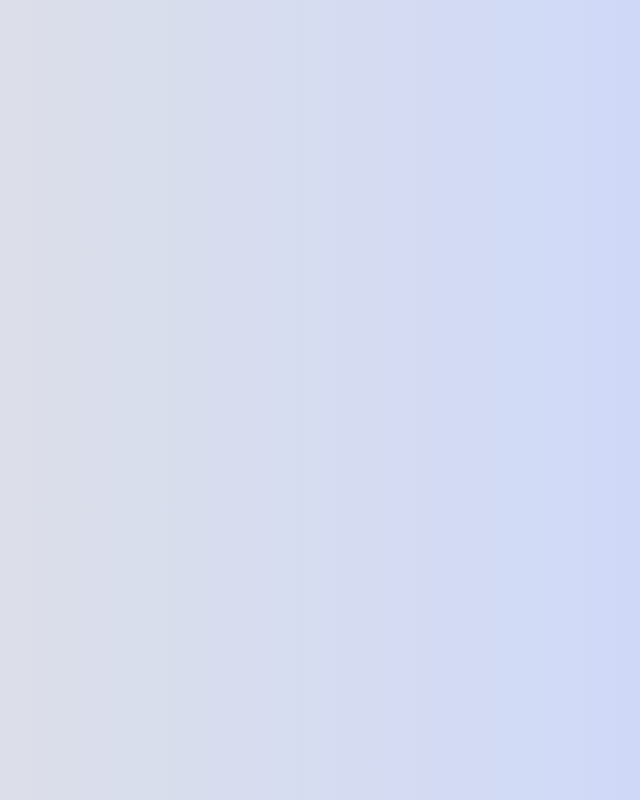
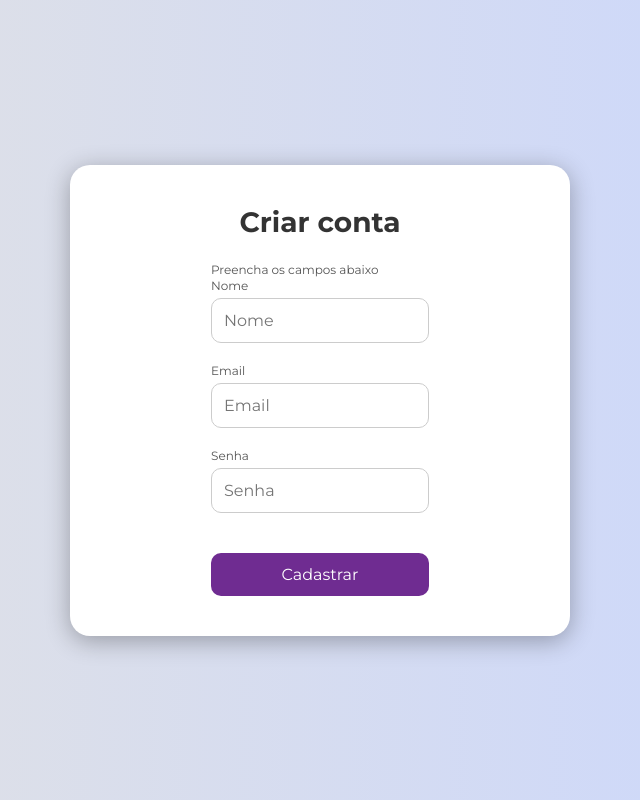
Before and after one commit to MxaYa/SIGEPS, a React (Vite) app in the folder Implementação/Front-end/: page /Tela2 in a window 1280 px wide. Before the commit this address had no page. Shown: the whole page, without its empty margins (320-960 px from the left). Built offline with nearby package versions, Linux system fonts and the light colour scheme.

Commit message:
Terminei o front

```diff
--- a/Implementação/Front-end/src/App.jsx
+++ b/Implementação/Front-end/src/App.jsx
@@ -2,14 +2,14 @@
 import React from 'react';
 import { BrowserRouter as Router, Routes, Route } from 'react-router-dom';
 import Login from './components/Login'; // Importando o componente de Login
-import Login2 from './components/Login2'; // Importando a nova página de Login2
+import Tela2 from './components/Tela2'; // Importando a nova página de Login2
 
 function App() {
   return (
     <Router>
       <Routes>
         <Route path="/" element={<Login />} /> {/* Renderizando o componente de Login na rota raiz */}
-        <Route path="/" element={<Login2 />} /> {/* Renderizando o componente Login2 na rota /login2 */}
+      <Route path="/Tela2" element={<Tela2 />} /> {/* Renderizando o componente Login2 na rota /login2 */}
       </Routes>
     </Router>
   );
--- a/Implementação/Front-end/src/components/Login.css
+++ b/Implementação/Front-end/src/components/Login.css
@@ -1,4 +1,4 @@
-
+@import url('https://fonts.googleapis.com/css2?family=Montserrat:wght@300;400;500;600;700&display=swap');
 
 *{
     margin: 0;
--- a/Implementação/Front-end/src/components/Login.jsx
+++ b/Implementação/Front-end/src/components/Login.jsx
@@ -1,62 +1,59 @@
 import React from 'react';
-import './Login.css'; // Certifique-se de ter esse arquivo CSS disponível
+import './Login.css'; // Certifique-se de ter o CSS adequado
 import { useNavigate } from 'react-router-dom';
-
-
 
 const Login = () => {
   const navigate = useNavigate();
+  const entrar = (e) => {
+    e.preventDefault(); // Prevenir o comportamento padrão do formulário
+    navigate('/Tela2'); // Navegar para a página Login2
+  };
 
-  const handleLoginClick = (e) => {
-    e.preventDefault();
-    navigate('./components/Login2');
-  };
 
   return (
     <div className="container" id="container">
       <div className="form-container sign-up">
         <form>
-          <h1>Create Account</h1>
+          <h1>Bem vindo de volta</h1>
           <div className="social-icons">
             <a href="#" className="icon"><i className="fa-brands fa-google-plus-g"></i></a>
             <a href="#" className="icon"><i className="fa-brands fa-facebook-f"></i></a>
             <a href="#" className="icon"><i className="fa-brands fa-github"></i></a>
             <a href="#" className="icon"><i className="fa-brands fa-linkedin-in"></i></a>
           </div>
-          <span>or use your email for registration</span>
+          <span>Preencha os</span>
           <input type="text" placeholder="Name" />
           <input type="email" placeholder="Email" />
           <input type="password" placeholder="Password" />
-          <button type="submit">Sign Up</button>
+          <button>Sign Up</button>
         </form>
       </div>
       <div className="form-container sign-in">
         <form>
-          <h1>Criar sua conta</h1>
-          <span>Preencha seus dados abaixo</span>
-          <div className="social-icons">
+          <h1>Entrar</h1>
+          <span>Preencha os campos abaixo</span>
+          <input type="nome" placeholder="Nome" required/>
 
 
-          </div>
 
-          <input type="name" placeholder="Nome" />
-          <input type="email" placeholder="Email" />
-          <input type="password" placeholder="Senha" />
-          <a href="#"></a>
-          <button type="submit">Cadastrar</button>
+
+          <input type="email" placeholder="Email"  required/>
+          <input type="password" placeholder="Senha" required />
+          <a href="#">Esqueceu sua senha?</a>
+          <button>Login</button>
         </form>
       </div>
       <div className="toggle-container">
         <div className="toggle">
           <div className="toggle-panel toggle-left">
-            <h1>Welcome Back!</h1>
+            <h1>Bem vindo de volta!</h1>
             <p>Enter your personal details to use all of site features</p>
             <button className="hidden" id="login">Sign In</button>
           </div>
           <div className="toggle-panel toggle-right">
-            <h1>Bem vindo de volta</h1>
-            <p>Acesse sua conta agora mesmo!</p>
-            <button className="hidden" id="register" onClick={handleLoginClick}>Entrar</button>
+            <h1>Bem vindo!</h1>
+            <p>Não tem uma conta?Crie uma agora mesmo</p>
+            <button className="hidden" id="register" onClick={entrar}>Cadastre-se</button>
           </div>
         </div>
       </div>
--- a/Implementação/Front-end/src/components/Login2.css
+++ /dev/null
@@ -1,210 +0,0 @@
-
-
-*{
-    margin: 0;
-    padding: 0;
-    box-sizing: border-box;
-    font-family: 'Montserrat', sans-serif;
-}
-
-body{
-    background-color: #c9d6ff;
-    background: linear-gradient(to right, #e2e2e2, #c9d6ff);
-    display: flex;
-    align-items: center;
-    justify-content: center;
-    flex-direction: column;
-    height: 100vh;
-}
-
-.container{
-    background-color: #fff;
-    border-radius: 30px;
-    box-shadow: 0 5px 15px rgba(0, 0, 0, 0.35);
-    position: relative;
-    overflow: hidden;
-    width: 768px;
-    max-width: 100%;
-    min-height: 480px;
-}
-
-.container p{
-    font-size: 14px;
-    line-height: 20px;
-    letter-spacing: 0.3px;
-    margin: 20px 0;
-}
-
-.container span{
-    font-size: 12px;
-}
-
-.container a{
-    color: #333;
-    font-size: 13px;
-    text-decoration: none;
-    margin: 15px 0 10px;
-}
-
-.container button{
-    background-color: #512da8;
-    color: #fff;
-    font-size: 12px;
-    padding: 10px 45px;
-    border: 1px solid transparent;
-    border-radius: 8px;
-    font-weight: 600;
-    letter-spacing: 0.5px;
-    text-transform: uppercase;
-    margin-top: 10px;
-    cursor: pointer;
-}
-
-.container button.hidden{
-    background-color: transparent;
-    border-color: #fff;
-}
-
-.container form{
-    background-color: #fff;
-    display: flex;
-    align-items: center;
-    justify-content: center;
-    flex-direction: column;
-    padding: 0 40px;
-    height: 100%;
-}
-
-.container input{
-    background-color: #eee;
-    border: none;
-    margin: 8px 0;
-    padding: 10px 15px;
-    font-size: 13px;
-    border-radius: 8px;
-    width: 100%;
-    outline: none;
-}
-
-.form-container{
-    position: absolute;
-    top: 0;
-    height: 100%;
-    transition: all 0.6s ease-in-out;
-}
-
-.sign-in{
-    left: 0;
-    width: 50%;
-    z-index: 2;
-}
-
-.container.active .sign-in{
-    transform: translateX(100%);
-}
-
-.sign-up{
-    left: 0;
-    width: 50%;
-    opacity: 0;
-    z-index: 1;
-}
-
-.container.active .sign-up{
-    transform: translateX(100%);
-    opacity: 1;
-    z-index: 5;
-    animation: move 0.6s;
-}
-
-@keyframes move{
-    0%, 49.99%{
-        opacity: 0;
-        z-index: 1;
-    }
-    50%, 100%{
-        opacity: 1;
-        z-index: 5;
-    }
-}
-
-.social-icons{
-    margin: 20px 0;
-}
-
-.social-icons a{
-    border: 1px solid #ccc;
-    border-radius: 20%;
-    display: inline-flex;
-    justify-content: center;
-    align-items: center;
-    margin: 0 3px;
-    width: 40px;
-    height: 40px;
-}
-
-.toggle-container{
-    position: absolute;
-    top: 0;
-    left: 50%;
-    width: 50%;
-    height: 100%;
-    overflow: hidden;
-    transition: all 0.6s ease-in-out;
-    border-radius: 150px 0 0 100px;
-    z-index: 1000;
-}
-
-.container.active .toggle-container{
-    transform: translateX(-100%);
-    border-radius: 0 150px 100px 0;
-}
-
-.toggle{
-    background-color: #512da8;
-    height: 100%;
-    background: linear-gradient(to right, #5c6bc0, #512da8);
-    color: #fff;
-    position: relative;
-    left: -100%;
-    height: 100%;
-    width: 200%;
-    transform: translateX(0);
-    transition: all 0.6s ease-in-out;
-}
-
-.container.active .toggle{
-    transform: translateX(50%);
-}
-
-.toggle-panel{
-    position: absolute;
-    width: 50%;
-    height: 100%;
-    display: flex;
-    align-items: center;
-    justify-content: center;
-    flex-direction: column;
-    padding: 0 30px;
-    text-align: center;
-    top: 0;
-    transform: translateX(0);
-    transition: all 0.6s ease-in-out;
-}
-
-.toggle-left{
-    transform: translateX(-200%);
-}
-
-.container.active .toggle-left{
-    transform: translateX(0);
-}
-
-.toggle-right{
-    right: 0;
-    transform: translateX(0);
-}
-
-.container.active .toggle-right{
-    transform: translateX(200%);
-}
--- /dev/null
+++ b/Implementação/Front-end/src/components/Tela2.css
@@ -0,0 +1,87 @@
+* {
+  margin: 0;
+  padding: 0;
+  box-sizing: border-box;
+  font-family: 'Montserrat', sans-serif;
+}
+
+body {
+  background-color: #c9d6ff;
+  background: linear-gradient(to right, #e2e2e2, #c9d6ff);
+  display: flex;
+  align-items: center;
+  justify-content: center;
+  height: 100vh;
+}
+
+.tela2-container {
+  background-color: #ffffff;
+  border-radius: 20px;
+  box-shadow: 0 5px 25px rgba(0, 0, 0, 0.3);
+  width: 500px; /* Aumenta a largura do contêiner */
+  padding: 40px; /* Espaçamento interno */
+  transition: all 0.3s ease; /* Suaviza a animação ao interagir */
+}
+
+.tela2-form-container {
+  display: flex;
+  flex-direction: column;
+  align-items: center;
+}
+
+h1 {
+  margin-bottom: 20px;
+  font-size: 28px; /* Tamanho do título */
+  color: #333;
+  text-align: center; /* Centraliza o texto */
+}
+
+span {
+  font-size: 12px; /* Diminui o tamanho da fonte do span */
+  margin-bottom: 20px; /* Espaçamento abaixo do span */
+  color: #555; /* Cor do texto */
+}
+
+.tela2-input-group {
+  margin-bottom: 20px; /* Aumenta o espaçamento entre os campos */
+  width: 100%; /* Ocupa toda a largura do contêiner */
+}
+
+label {
+  display: block;
+  margin-bottom: 5px;
+  font-size: 12px; /* Diminui o tamanho da fonte do label */
+  color: #555;
+  width: 100%; /* Aumenta o comprimento do label */
+}
+
+input {
+  width: 100%;
+  padding: 12px; /* Aumenta o espaçamento interno */
+  border: 1px solid #ccc;
+  border-radius: 10px; /* Bordas mais arredondadas */
+  font-size: 16px; /* Tamanho da fonte dos inputs */
+  transition: border-color 0.3s; /* Suaviza a animação ao focar no input */
+}
+
+input:focus {
+  outline: none;
+  border-color: #007bff; /* Cor do contorno ao focar */
+}
+
+button {
+  width: 100%;
+  padding: 12px; /* Aumenta o espaçamento interno do botão */
+  background-color: #6f2c91; /* Cor roxa do botão */
+  border: none;
+  border-radius: 10px; /* Bordas mais arredondadas */
+  color: #ffffff;
+  font-size: 16px; /* Tamanho da fonte do botão */
+  cursor: pointer;
+  margin-top: 20px; /* Espaço acima do botão */
+  transition: background-color 0.3s; /* Suaviza a animação ao passar o mouse */
+}
+
+button:hover {
+  background-color: #5e2371; /* Cor do botão ao passar o mouse */
+}
--- /dev/null
+++ b/Implementação/Front-end/src/components/Tela2.jsx
@@ -0,0 +1,30 @@
+import React from 'react';
+import './Tela2.css'; // Certifique-se de ter o arquivo CSS adequado
+
+const Tela2 = () => {
+  return (
+    <div className="tela2-container" id="tela2-container">
+      <div className="tela2-form-container">
+        <form>
+          <h1>Criar conta</h1>
+          <span>Preencha os campos abaixo</span>
+          <div className="tela2-input-group">
+            <label htmlFor="name">Nome</label>
+            <input type="text" id="name" placeholder="Nome" required />
+          </div>
+          <div className="tela2-input-group">
+            <label htmlFor="email">Email</label>
+            <input type="email" id="email" placeholder="Email" required />
+          </div>
+          <div className="tela2-input-group">
+            <label htmlFor="password">Senha</label>
+            <input type="password" id="password" placeholder="Senha" required />
+          </div>
+          <button type="submit">Cadastrar</button>
+        </form>
+      </div>
+    </div>
+  );
+};
+
+export default Tela2;
```
Also changed, not shown: Implementação/Front-end/src/components/Login2.jsx (deleted, +0 -62 lines).
